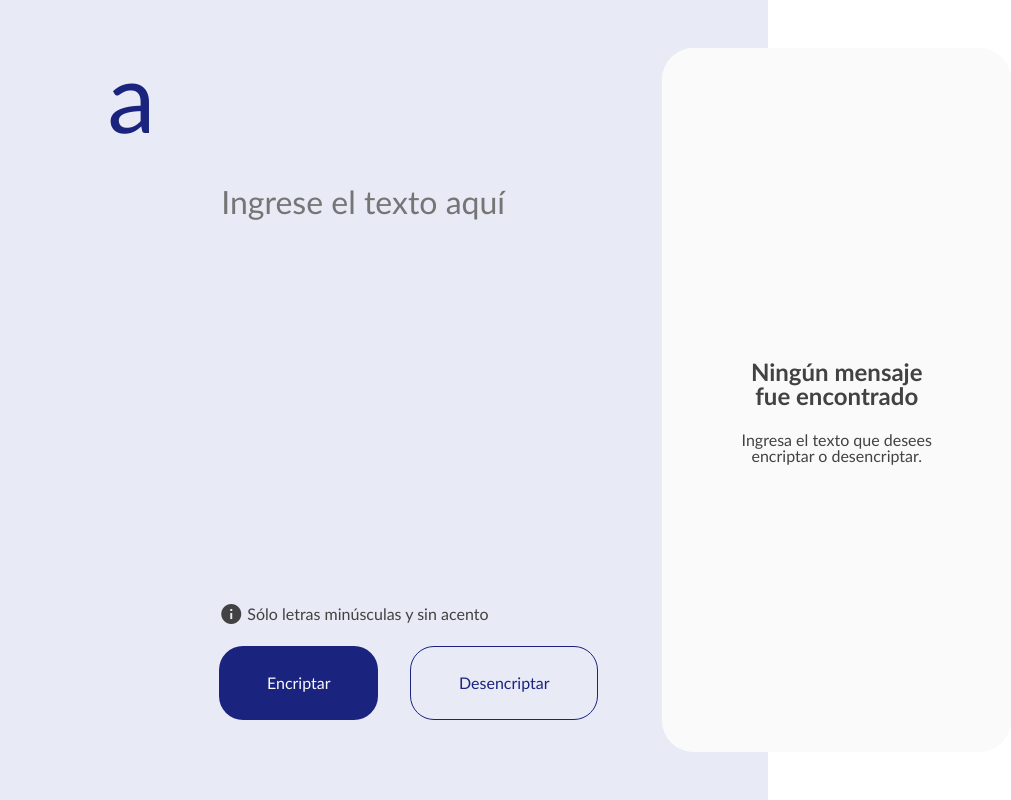
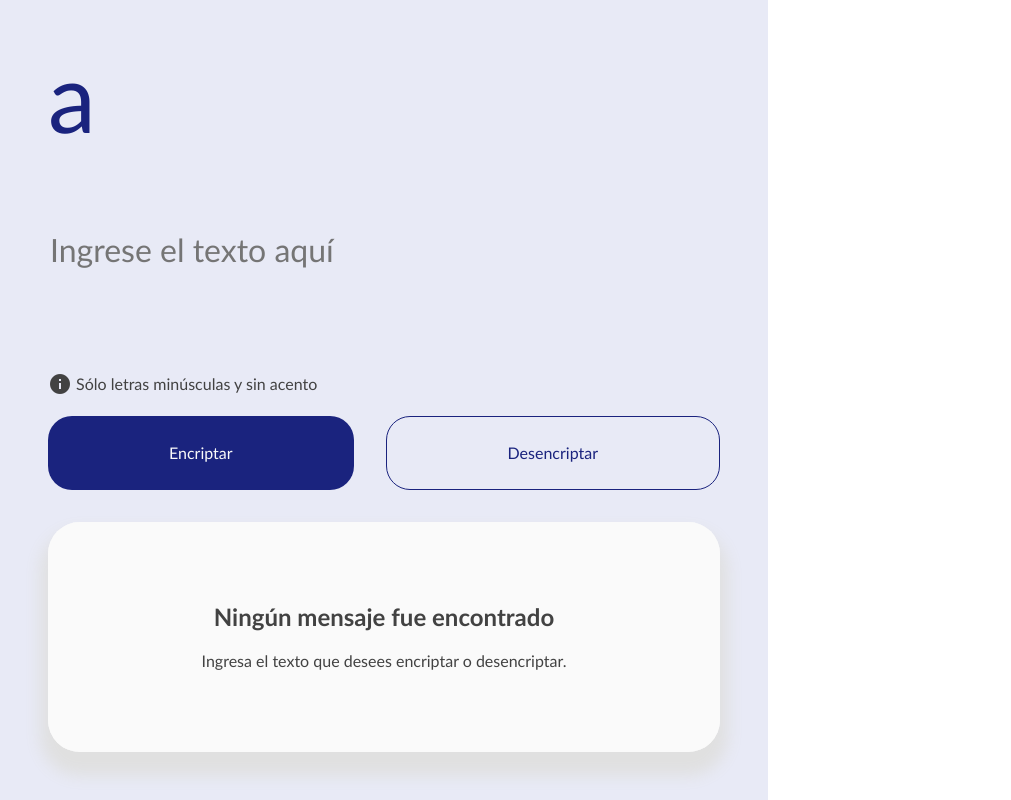
Before and after one commit to arizart/challenge-one-encriptador, a plain HTML site: page index.html in a window 768 px wide. Shown: the whole page, 1011 px wide, since content can reach past the window. Drawn offline with Linux system fonts and the light colour scheme.

Commit message:
Big mobile device layout.

```diff
--- a/css/desktop.css
+++ b/css/desktop.css
@@ -1,6 +1,5 @@
-@media only screen and (min-width: 768px) {
+@media only screen and (min-width: 992px) {
 	#root {
-		display: flex;
 		gap: 2rem;
 		padding: 3rem 14%;
 	}
@@ -11,19 +10,16 @@
 	#logo-alura a {
 		font-size: 6rem;
 	}
+	.input-panel,
+	.output-panel {
+		padding: 2rem;
+	}
 	.input-panel {
 		flex-grow: 3;
 		margin-top: 6rem;
 	}
 	.output-panel {
 		flex-grow: 0.5;
-		border-radius: 2rem;
-	}
-	.input-panel,
-	.output-panel {
-		display: flex;
-		flex-direction: column;
-		padding: 2rem;
 	}
 	#input-field,
 	#output-field {
--- a/css/main.css
+++ b/css/main.css
@@ -3,6 +3,7 @@
 	--color-secondary: #e8eaf6;
 	--color-tertiary: #fafafa;
 	--color-quaternary: #424242;
+	--color-quinary: #e0e0e0;
 }
 * {
 	box-sizing: border-box;
@@ -17,6 +18,7 @@ body,
 	min-height: 100vh;
 }
 #root {
+	display: flex;
 	background-color: var(--color-secondary);
 }
 a {
@@ -48,10 +50,19 @@ a,
 .btn-secondary {
 	border: solid 1px var(--color-primary);
 }
+.shadow {
+	box-shadow: 0 1rem 1rem 0.5rem var(--color-quinary);
+}
+.input-panel,
+.output-panel {
+	display: flex;
+	flex-direction: column;
+}
 .input-panel textarea {
 	cursor: text;
 }
 .output-panel {
+	border-radius: 2rem;
 	background-color: var(--color-tertiary);
 	position: relative;
 }
@@ -90,15 +101,13 @@ a,
 	align-items: center;
 	background-color: var(--color-tertiary);
 }
-
 #empty-message p {
 	text-align: center;
 	font-family: "Trebuchet MS";
 	color: var(--color-quaternary);
 }
-
 #empty-message p:first-child {
-	margin: 1.5rem;
+	margin-bottom: 1.5rem;
 	font-size: 1.5rem;
 	font-weight: bold;
 }
--- a/css/mobile.css
+++ b/css/mobile.css
@@ -1,2 +1,30 @@
-@media only screen and (max-width: 767px) {
+@media only screen and (min-width: 577px) and (max-width: 991px) {
+	#root {
+		padding: 3rem;
+		flex-direction: column;
+		gap: 2rem;
+	}
+	#logo-alura a {
+		font-size: 6rem;
+	}
+	.input-panel {
+		margin-top: 3rem;
+		flex-grow: 4;
+		justify-content: end;
+	}
+	.output-panel {
+		padding: 2rem;
+	}
+	#input-field {
+		flex-grow: 1;
+		font-size: 2rem;
+	}
+	#output-field {
+		margin-bottom: 1rem;
+		font-size: 1.5rem;
+		overflow: hidden;
+		overflow-wrap: break-word;
+	}
 }
+@media only screen and (max-width: 576px) {
+}
--- a/index.html
+++ b/index.html
@@ -22,7 +22,8 @@
 			<div class="input-panel">
 				<textarea
 					id="input-field"
-					placeholder="Ingrese el texto aquí"></textarea>
+					placeholder="Ingrese el texto aquí"
+					autofocus></textarea>
 				<p id="info">
 					<span class="material-icons">info</span> Sólo letras
 					minúsculas y sin acento
@@ -36,7 +37,7 @@
 					</button>
 				</div>
 			</div>
-			<div class="output-panel">
+			<div class="output-panel shadow">
 				<textarea id="output-field" disabled></textarea>
 				<button id="copy-button" class="btn btn-secondary">
 					Copiar
```
